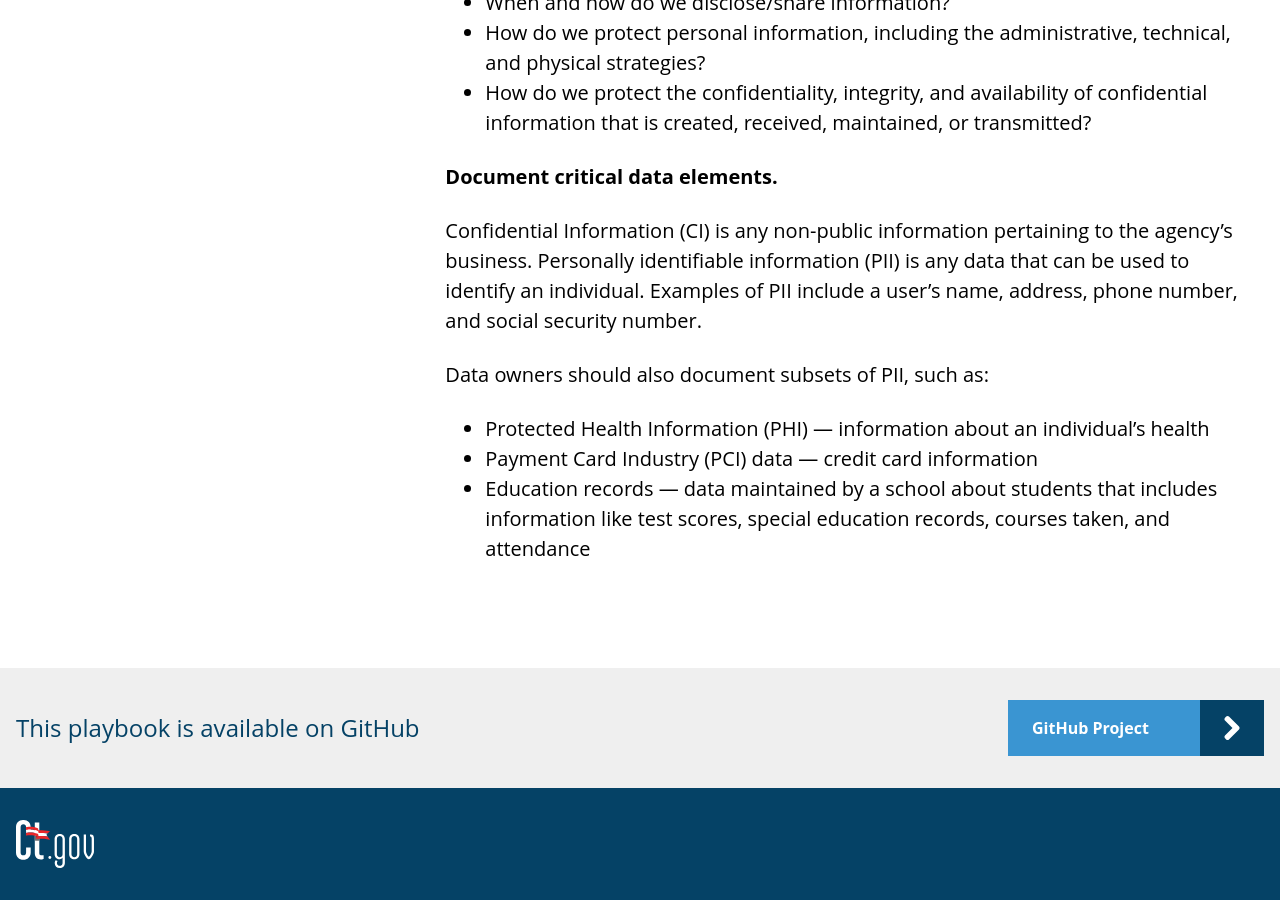
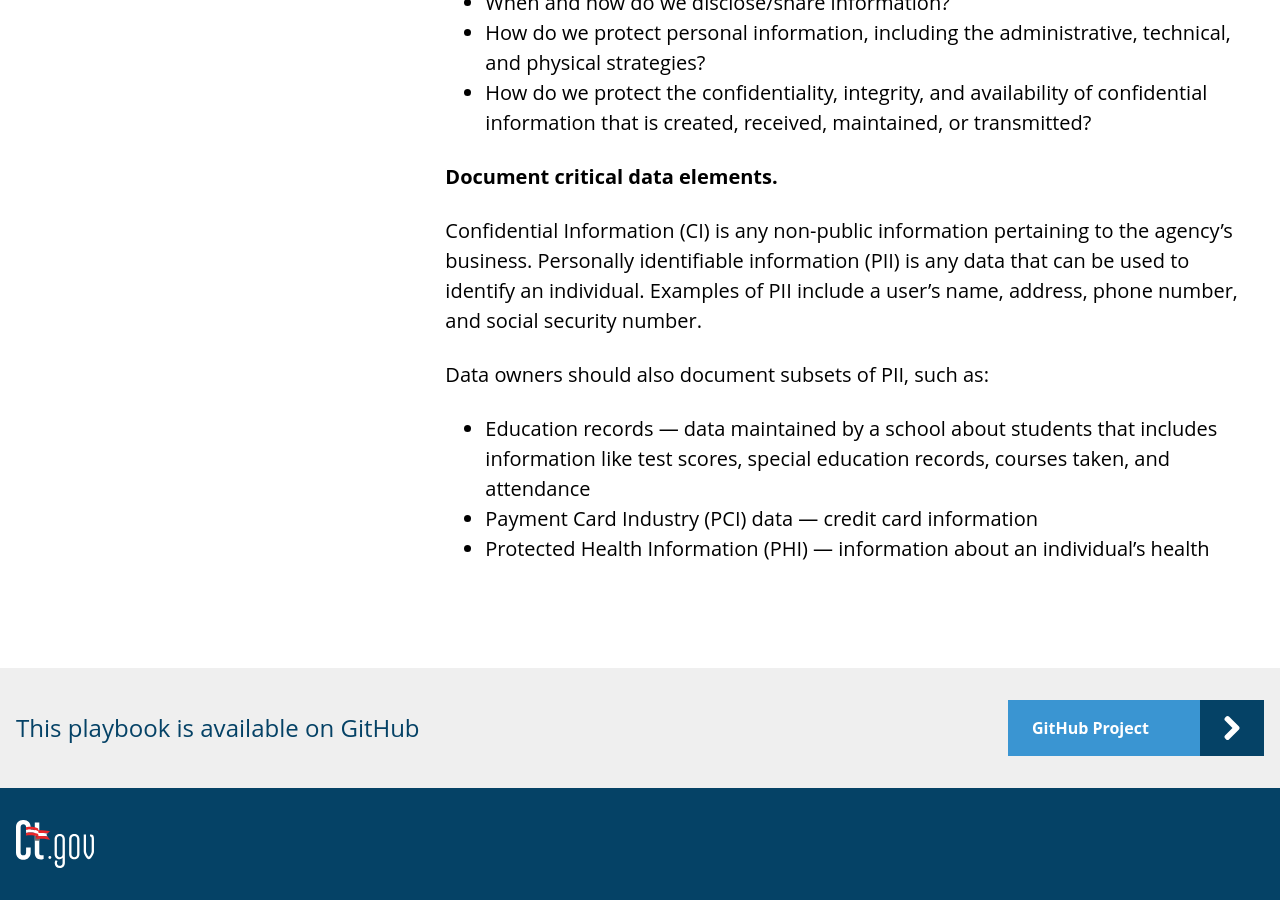
Before and after one commit to CTOpenData/data-sharing-playbook, a Jekyll site: the page built from 2_safeguarding-data.md, in a window 1280 px wide and 900 px high, scrolled down 1082 px. Built offline with Jekyll 4.4.1, drawn with Linux system fonts in a browser that asks for light colours.

Commit message:
Changing order

```diff
--- a/2_safeguarding-data.md
+++ b/2_safeguarding-data.md
@@ -32,6 +32,6 @@ Here are some of the questions to ask when you document a privacy policy:
 Confidential Information (CI) is any non-public information pertaining to the agency’s business. Personally identifiable information (PII) is any data that can be used to identify an individual. Examples of PII include a user’s name, address, phone number, and social security number.
 
 Data owners should also document subsets of PII, such as:
+* Education records — data maintained by a school about students that includes information like test scores, special education records, courses taken, and attendance
+* Payment Card Industry (PCI) data — credit card information
 * Protected Health Information (PHI) — information about an individual’s health
-* Payment Card Industry (PCI) data — credit card information
-* Education records — data maintained by a school about students that includes information like test scores, special education records, courses taken, and attendance
```
